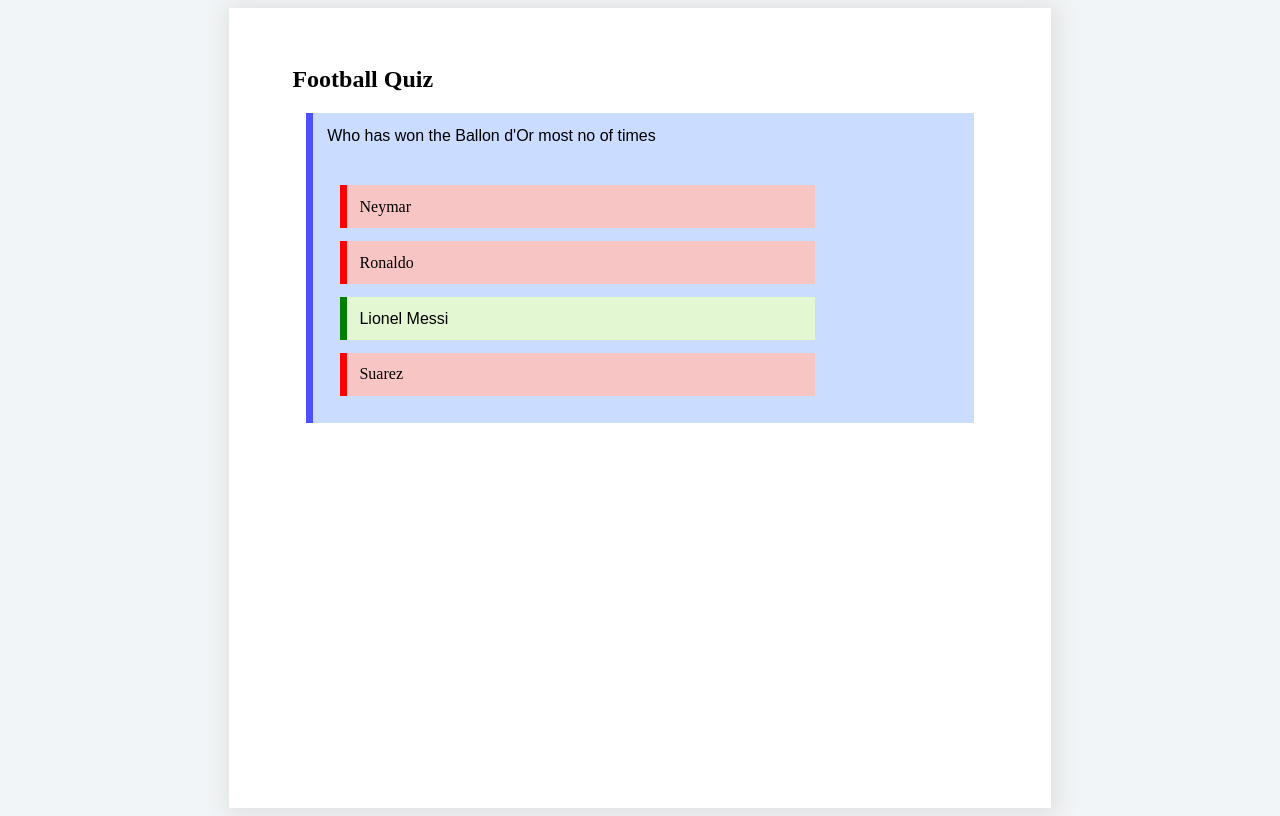
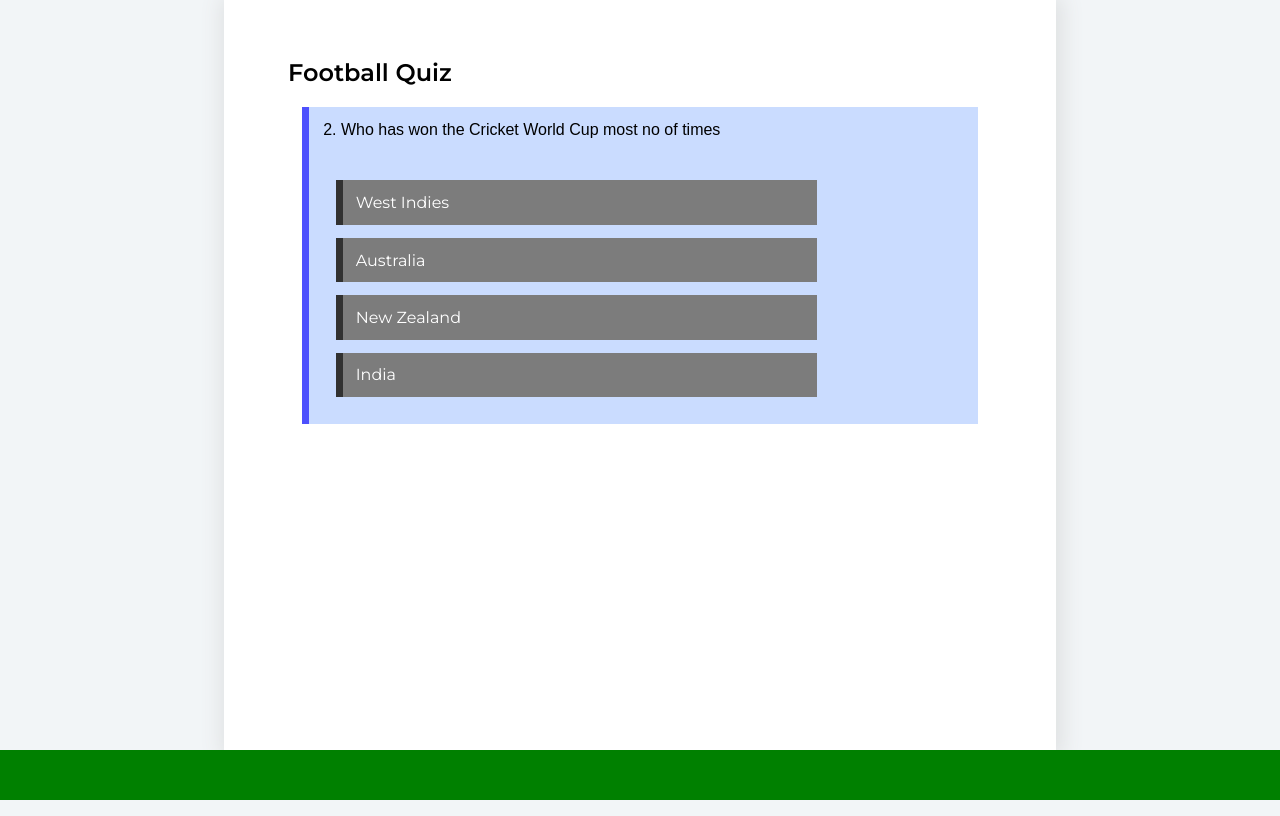
Before and after one commit to rohit21p/NS_TimerQuiz, a website: page index.html in a window 1280 px wide. Drawn offline with Linux system fonts and the light colour scheme.

Commit message:
Assignment Complete

```diff
--- a/index.css
+++ b/index.css
@@ -12,6 +12,8 @@
   height: 100vh;
   display: flex;
   justify-content: center;
+  margin: 0;
+  font-family: "Montserrat", sans-serif;
 }
 
 .questions {
@@ -30,6 +32,7 @@
   border-left: 7px solid red;
   list-style: none;
   width: 70%;
+  cursor: pointer;
 }
 
 .questions p,
@@ -59,3 +62,45 @@
     width: 75%;
   }
 }
+
+.blue-bg {
+  background-color: rgb(124, 124, 124) !important;
+  border-left: 7px solid rgb(49, 49, 49) !important;
+  color: white;
+}
+
+#gameOver {
+  background-color: rgba(0, 0, 0, 0.8);
+  height: 100%;
+  width: 100%;
+  position: absolute;
+  display: flex;
+  flex-direction: column;
+  justify-content: center;
+  align-items: center;
+  color: wheat;
+}
+
+.hidden {
+  display: none !important;
+}
+
+.timer {
+  height: 50px;
+  background: green;
+  width: 100%;
+  animation: 5s timer infinite linear;
+}
+
+@keyframes timer {
+  100% {
+    width: 0%;
+    background: red;
+  }
+  50% {
+    background: orange;
+  }
+  0% {
+    width: 100%;
+  }
+}
--- a/index.html
+++ b/index.html
@@ -1,34 +1,33 @@
 <!DOCTYPE html>
 <html lang="en">
   <head>
-    <meta charset="UTF-8">
-    <meta name="viewport" content="width=device-width, initial-scale=1.0">
-    <meta http-equiv="X-UA-Compatible" content="ie=edge">
+    <meta charset="UTF-8" />
+    <meta name="viewport" content="width=device-width, initial-scale=1.0" />
+    <meta http-equiv="X-UA-Compatible" content="ie=edge" />
     <title>Static Template</title>
-    <link rel="stylesheet" href="./index.css">
+    <link rel="stylesheet" href="./index.css" />
+    <link
+      href="https://fonts.googleapis.com/css2?family=Montserrat:wght@400;500;600&display=swap"
+      rel="stylesheet"
+    />
   </head>
   <body>
     <div class="questions">
-        <h2>Football Quiz</h2>
-        <p>Who has won the Ballon d'Or most no of times</p>
-        <ul>
-          <li>Neymar</li>
-          <li>Ronaldo</li>
-          <li class="right">Lionel Messi</li>
-          <li>Suarez</li>
-        </ul>
+      <h2>Football Quiz</h2>
+      <p id="question"></p>
+      <ul>
+        <li id="option-1" class="blue-bg"></li>
+        <li id="option-2" class="blue-bg"></li>
+        <li id="option-3" class="blue-bg"></li>
+        <li id="option-4" class="blue-bg"></li>
+      </ul>
     </div>
-    <script>
-      // let questions = [
-      //   {
-      //     ques: "Who has won the Ballon d'Or most no of times",
-      //     options: ["Neymar", "Ronaldo", "Lionel Messi", "Suarez"],
-      //     correctIndex: 2
-      //   }
-      // ];
-      // let game = document.querySelector(".questions");
-      // let ques = document.createElement("p");
-      // p.innerText =
+    <div class="timer"></div>
+    <div id="gameOver" class="hidden">
+      <h3>Quiz Over</h3>
+      <p>Your score: <span id="final-score">0</span></p>
+    </div>
+    <script src="./index.js">
     </script>
   </body>
 </html>
--- /dev/null
+++ b/index.js
@@ -0,0 +1,75 @@
+let questions = [
+  {
+    ques: "1. Who has won the Ballon d'Or most no of times",
+    options: ["Neymar", "Ronaldo", "Lionel Messi", "Suarez"],
+    correctIndex: 2
+  },
+  {
+    ques: "2. Who has won the Cricket World Cup most no of times",
+    options: ["West Indies", "Australia", "New Zealand", "India"],
+    correctIndex: 1
+  },
+  {
+    ques:
+      "3. The West Indies hit 421 batting first in their warm up match versus who?",
+    options: ["New Zealand", "India", "Pakistan", "Australia"],
+    correctIndex: 0
+  },
+  {
+    ques:
+      "4. Which among the following is/are true regarding the ratio of the national flag?",
+    options: [
+      "The ratio of the length to the height of the flag shall be 3:2",
+      "The ratio of the length to the width of the flag shall be 3:2",
+      "The ratio of the length to the height of the flag shall be 2:3",
+      "Both (a) and (b)"
+    ],
+    correctIndex: 3
+  },
+  {
+    ques: "5. When the Jallianwala Bagh Massacre took place?",
+    options: [
+      "10 April, 1917",
+      "13 April, 1918",
+      "9 April, 1916",
+      "13 April, 1919"
+    ],
+    correctIndex: 3
+  }
+];
+let index = 0;
+let score = 0;
+const nextQues = () => {
+  if (index > questions.length - 1) {
+    gameOver();
+    return;
+  } else {
+    let question = document.getElementById("question");
+    question.innerText = questions[index].ques;
+    for (let i = 0; i < 4; i++) {
+      let option = document.getElementById("option-" + (i + 1));
+      option.innerText = questions[index].options[i];
+      option.className = "blue-bg";
+      if (questions[index].correctIndex === i) {
+        option.onclick = (e) => {
+          e.target.className = "right";
+          score++;
+          e.target.onclick = null;
+        };
+      } else {
+        option.onclick = (e) => {
+          e.target.classList.remove("blue-bg");
+        };
+      }
+    }
+    index++;
+    setTimeout(nextQues, 5000);
+  }
+};
+nextQues();
+function gameOver() {
+  document.getElementById("gameOver").classList.remove("hidden");
+  document.querySelector(".timer").style.animation = "none";
+  document.querySelector(".timer").style["background-color"] = "gray";
+  document.getElementById("final-score").innerText = score;
+}
```
